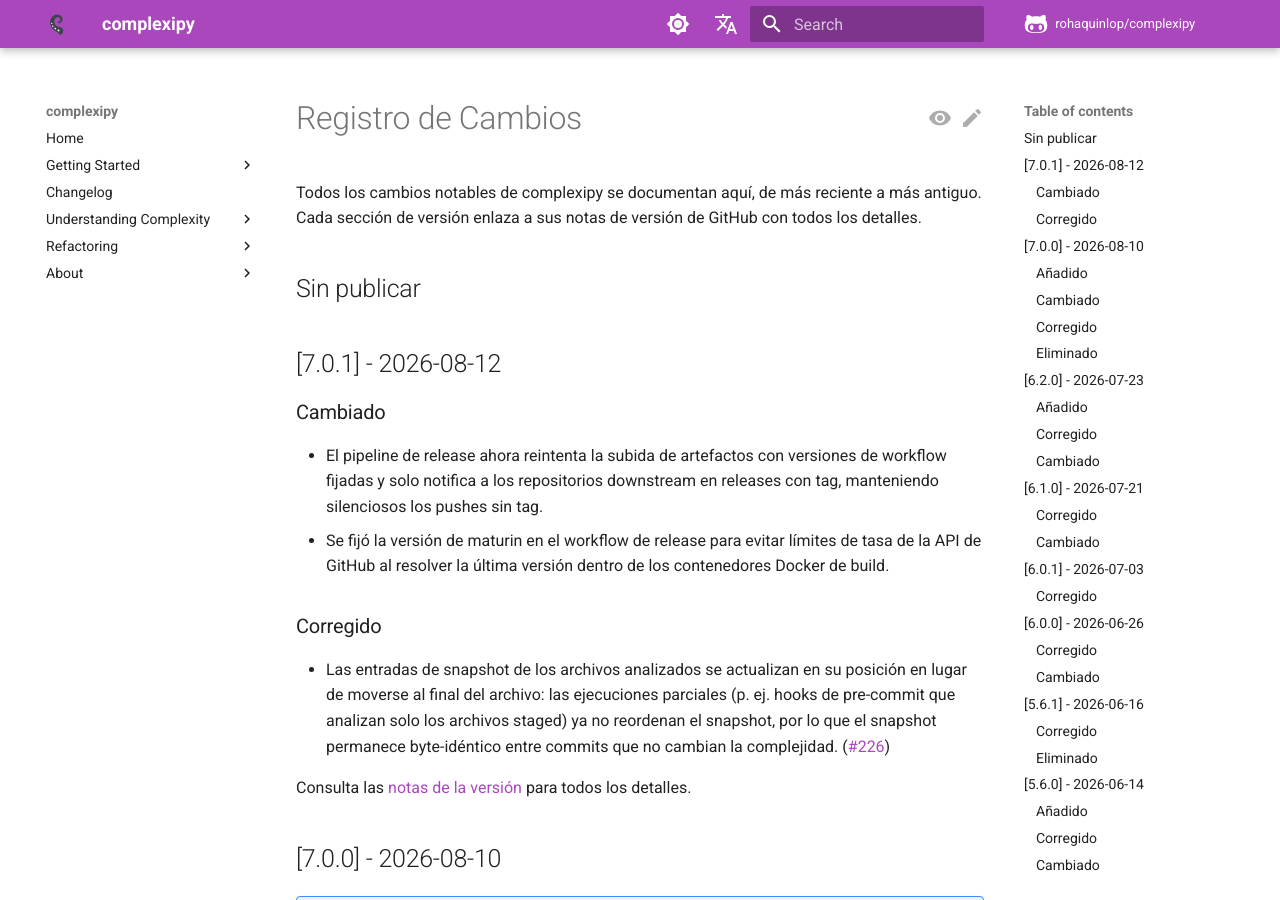
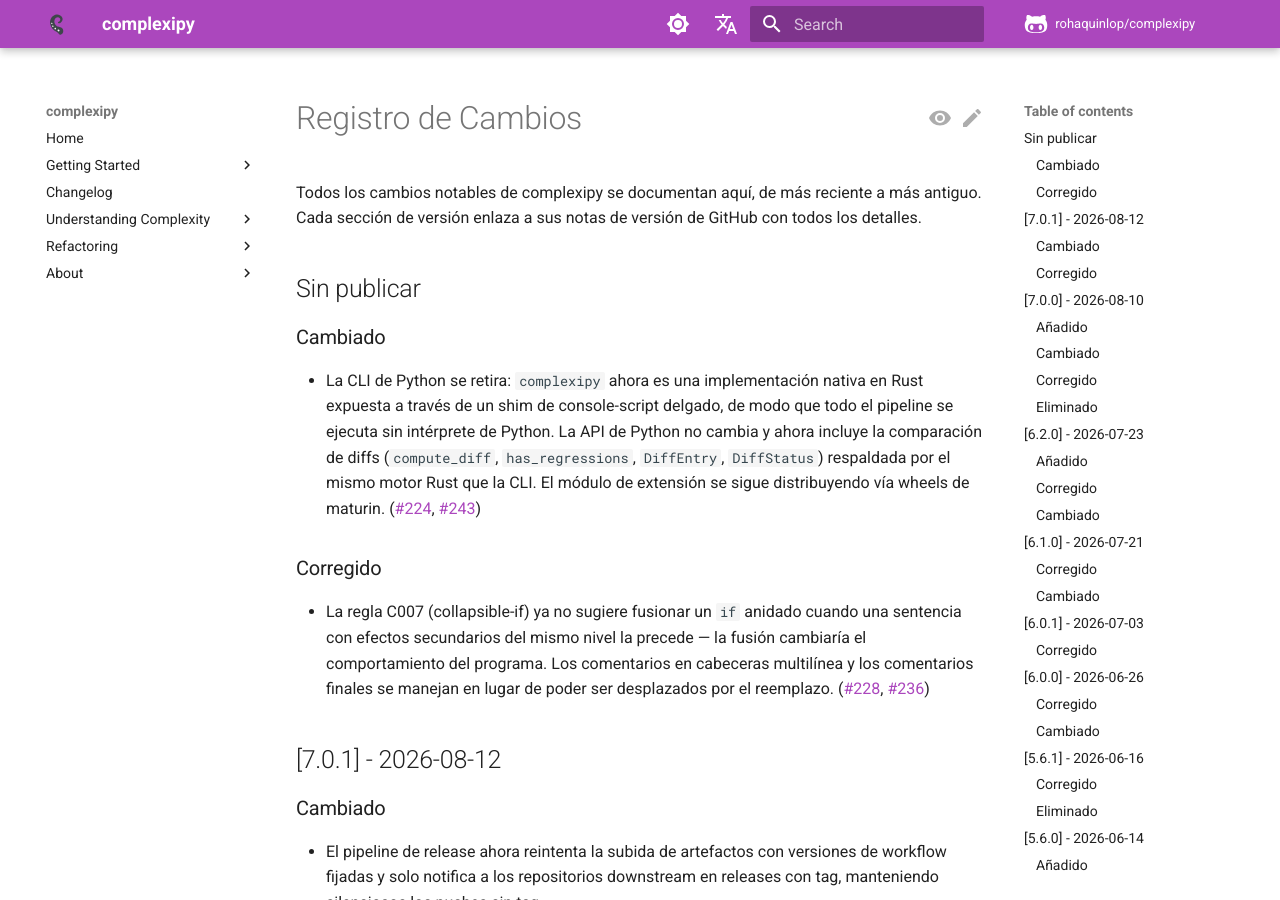
Before and after one commit to rohaquinlop/complexipy, an MkDocs documentation site: the page built from docs/es/changelog.md, in a window 1280 px wide and 900 px high. Built offline with MkDocs 1.6.1 and Material for MkDocs 9.7.7, drawn with Linux system fonts in a browser that asks for light colours; comment, search, counter and statistics services are not loaded.

Commit message:
docs(changelog): add unreleased entries for C007 fix and CLI port

```diff
--- a/docs/es/changelog.md
+++ b/docs/es/changelog.md
@@ -5,6 +5,26 @@ a más antiguo. Cada sección de versión enlaza a sus notas de versión de
 GitHub con todos los detalles.
 
 ## Sin publicar
+
+### Cambiado
+
+- La CLI de Python se retira: `complexipy` ahora es una implementación
+  nativa en Rust expuesta a través de un shim de console-script delgado,
+  de modo que todo el pipeline se ejecuta sin intérprete de Python. La
+  API de Python no cambia y ahora incluye la comparación de diffs
+  (`compute_diff`, `has_regressions`, `DiffEntry`, `DiffStatus`)
+  respaldada por el mismo motor Rust que la CLI. El módulo de extensión
+  se sigue distribuyendo vía wheels de maturin.
+  ([#224](https://github.com/rohaquinlop/complexipy/issues/224), [#243](https://github.com/rohaquinlop/complexipy/issues/243))
+
+### Corregido
+
+- La regla C007 (collapsible-if) ya no sugiere fusionar un `if` anidado
+  cuando una sentencia con efectos secundarios del mismo nivel la
+  precede — la fusión cambiaría el comportamiento del programa. Los
+  comentarios en cabeceras multilínea y los comentarios finales se
+  manejan en lugar de poder ser desplazados por el reemplazo.
+  ([#228](https://github.com/rohaquinlop/complexipy/issues/228), [#236](https://github.com/rohaquinlop/complexipy/issues/236))
 
 ## [7.0.1] - 2026-08-12
 
```
Also changed, not shown: CHANGELOG.md (+9 -0 lines).
